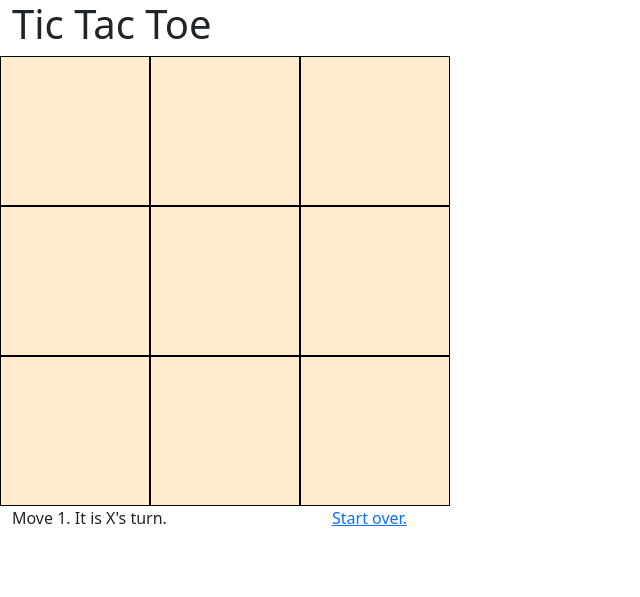
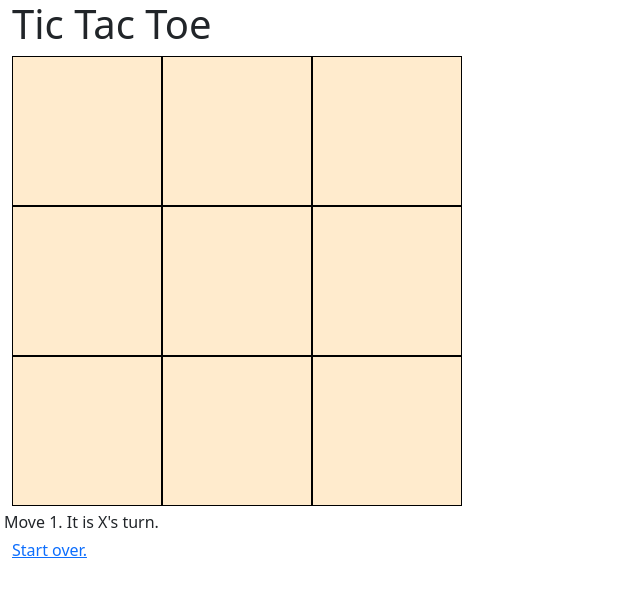
Before and after one commit to mnopqr1/tictactoe, a Flask app: page / in a window 1280 px wide. Shown: the top 597 px of the page, without its empty margins (0-640 px from the left). Run offline with Flask 2, Linux system fonts and the light colour scheme.

Commit message:
some more bootstrap

```diff
--- a/app.py
+++ b/app.py
@@ -65,4 +65,4 @@ def play(row, col):
 @app.route("/reset")
 def reset():
     restart_game()
-    return redirect(url_for("index", reset=True))
+    return redirect(url_for("index"))
--- a/templates/game.html
+++ b/templates/game.html
@@ -35,7 +35,7 @@
     <body>
         <h1>Tic Tac Toe</h1>
             {% for i in range(3) %}
-                <div class="row">
+                <div class="row mx-auto">
                     {% for j in range(3) %}
                     <div class="col-md-4 boardcell
                     {{'clickable' if active and not game[i][j] }}
@@ -43,7 +43,7 @@
                     {{'playero' if game[i][j] == 'O'}}">
 
                         {% if game[i][j] %}
-                          {{ game[i][j] }}
+                          <div class="mx-auto">{{ game[i][j] }}</div>
                         {% else %}
                         {% if active %}
                         <a href="{{ url_for('play', row=i, col=j) }}" style="width:100%;height:100%;display:block"></a>
@@ -56,7 +56,7 @@
                 </div>
             {% endfor %}
         <div class="row">
-            <div class="col-md-3">
+            <div class="col-md-3 p-1">
         {% if active %}
         Move {{ n + 1 }}. It is {{ turn }}'s turn.
         {% else %}
@@ -67,6 +67,8 @@
         {% endif %}
         {% endif %}
             </div>
+        </div>
+        <div class="row">
             <div class="col-md-3">
                 <a href="{{ url_for('reset')}}">Start over.</a>
             </div>
```
